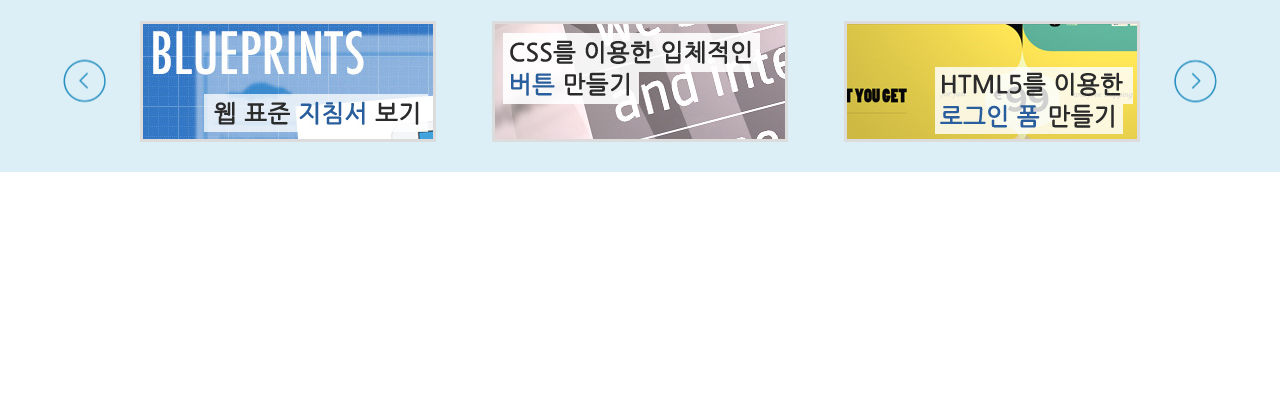
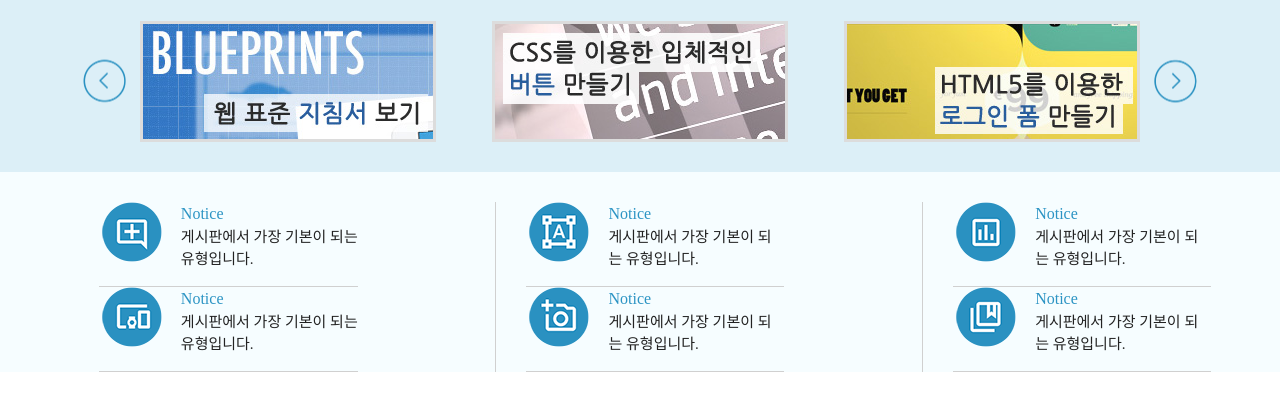
Before and after one commit to hallokay/web-standard-09.19, a plain HTML site: page index.html in a window 1280 px wide. Shown: the part 358-768 px from the top of the page. Drawn offline with Linux system fonts and the light colour scheme.

Commit message:
10 01
contents layout

```diff
--- a/css/style.css
+++ b/css/style.css
@@ -1,11 +1,17 @@
 
-/*  */
+/* global*/
 .container {
     width: 1000px;
     margin: 0 auto;
     /* background-color: rgba(0,0,0,.3); */
 }
 
+.icon {
+    background: url(/img/icon.png);
+    width: 60px; height: 60px;
+    display: inline-block;
+    margin: 0 3px;
+}
 
 /* skip */
 .skip a {
@@ -73,12 +79,8 @@
     text-align: center;
     padding-bottom: 30px;
 }
-.icon {
-    background: url(/img/icon.png);
-    width: 60px; height: 60px;
-    display: inline-block;
-    margin: 0 3px;
-}
+
+
 .h_icon1 {
     background-position: 0 0;
 }
@@ -198,11 +200,11 @@ padding: 30px 0;
     height: 43px;
 }
 .prev {
-    left: -80px;
+    left: -60px;
     background-position: -150px 0;
 }
 .next {
-    right: -80px;
+    right: -60px;
     background-position: -150px -43px;
 }
 .prev:hover {
@@ -212,9 +214,68 @@ padding: 30px 0;
     background-position: -193px -43px;
 }
 
-.cont_cont {
+/* contents  */
+#cont_cont {
+    background: #f6fdff;
+    padding-top: 30px;
+}
+.cont {
+    display: flex;
+    flex-flow: row wrap;
+    justify-content: space-around;
+}
+.contents_col {
+    width: 289px;
+    margin: 0 30px 0;
+    padding-left: 30px;
+    box-sizing: border-box;
+}
+
+.col2,
+.col3,
+.col5,
+.col6 {
+    border-left: 1px solid #d0d0d0;
+}
+
+.cont_header {
+    display: grid;
+    grid-template-columns: auto auto;
+    grid-column-gap: 1rem;
+    border-bottom: 1px solid #d0d0d0;
+    padding-bottom: 15px;
+}
+
+.contents_col_tit h3{
+    font-size: 1rem;
+    color: #2c94c4;
 
 }
+.cont_desc {
+
+}
+
+
+.cont_icon1 {
+    background-position: 0 -240px;
+}
+.cont_icon2 {
+    background-position: 0 -300px;
+}
+.cont_icon3 {
+    background-position: 0 -360px;
+}
+.cont_icon4 {
+    background-position: 0 -420px;
+}
+.cont_icon5 {
+    background-position: 0 -480px;
+}
+.cont_icon6 {
+    background-position: 0 -540px;
+}
+
+
 
 @media (max-width: 1024px){
     .container {width: 95%;}
--- a/index.html
+++ b/index.html
@@ -164,11 +164,99 @@
 
                 <!-- cont_cont -->
                 <div id="cont_cont">
-
-                </div>
-                <!-- //cont_cont -->
+                    <!-- <div class="container"> -->
+                        <div class="cont">
+                            <div class="contents_col col1">
+                                <div class="cont_header">
+                                    <span class="icon cont_icon1 ir_pm">아이콘</span>
+                                    <div class="contents_col_tit">
+                                        <h3>Notice</h3>
+                                        <p class="cont_desc">
+                                            게시판에서 가장 기본이 되는 유형입니다.
+                                        </p>
+                                    </div>
+                                </div>
+                                <!-- //cont_header -->
 
 
+                            </div>
+                            <!-- contents_col1 -->
+                            <div class="contents_col col2">
+                                <div class="cont_header">
+                                    <span class="icon cont_icon2 ir_pm">아이콘</span>
+                                    <div class="contents_col_tit">
+                                        <h3>Notice</h3>
+                                        <p class="cont_desc">
+                                            게시판에서 가장 기본이 되는 유형입니다.
+                                        </p>
+                                    </div>
+                                </div>
+                                <!-- //cont_header -->
+
+                            </div>
+                             <!-- contents_col2 -->
+                            <div class="contents_col col3">
+                                <div class="cont_header">
+                                    <span class="icon cont_icon3 ir_pm">아이콘</span>
+                                    <div class="contents_col_tit">
+                                        <h3>Notice</h3>
+                                        <p class="cont_desc">
+                                            게시판에서 가장 기본이 되는 유형입니다.
+                                        </p>
+                                    </div>
+                                </div>
+                                <!-- //cont_header -->
+
+                            </div>
+                             <!-- contents_col3 -->
+                            <div class="contents_col col4">
+                                <div class="cont_header">
+                                    <span class="icon cont_icon4 ir_pm">아이콘</span>
+                                    <div class="contents_col_tit">
+                                        <h3>Notice</h3>
+                                        <p class="cont_desc">
+                                            게시판에서 가장 기본이 되는 유형입니다.
+                                        </p>
+                                    </div>
+                                </div>
+                                <!-- //cont_header -->
+                            </div>
+                             <!-- contents_col4 -->
+                            <div class="contents_col col5">
+
+                                <div class="cont_header">
+                                    <span class="icon cont_icon5 ir_pm">아이콘</span>
+                                    <div class="contents_col_tit">
+                                        <h3>Notice</h3>
+                                        <p class="cont_desc">
+                                            게시판에서 가장 기본이 되는 유형입니다.
+                                        </p>
+                                    </div>
+                                </div>
+                                <!-- //cont_header -->
+
+                            </div>
+                             <!-- contents_col5 -->
+                            <div class="contents_col col6">
+
+                                <div class="cont_header">
+                                    <span class="icon cont_icon6 ir_pm">아이콘</span>
+                                    <div class="contents_col_tit">
+                                        <h3>Notice</h3>
+                                        <p class="cont_desc">
+                                            게시판에서 가장 기본이 되는 유형입니다.
+                                        </p>
+                                    </div>
+                                </div>
+                                <!-- //cont_header -->
+                            </div>
+                             <!-- contents_col6 -->
+                        </div>
+                        <!-- //.cont -->
+                    <!-- </div> -->
+                    <!-- //container -->
+                </div>
+                   <!-- //cont_cont -->
         </main>
 
         <footer id="footer">
```
